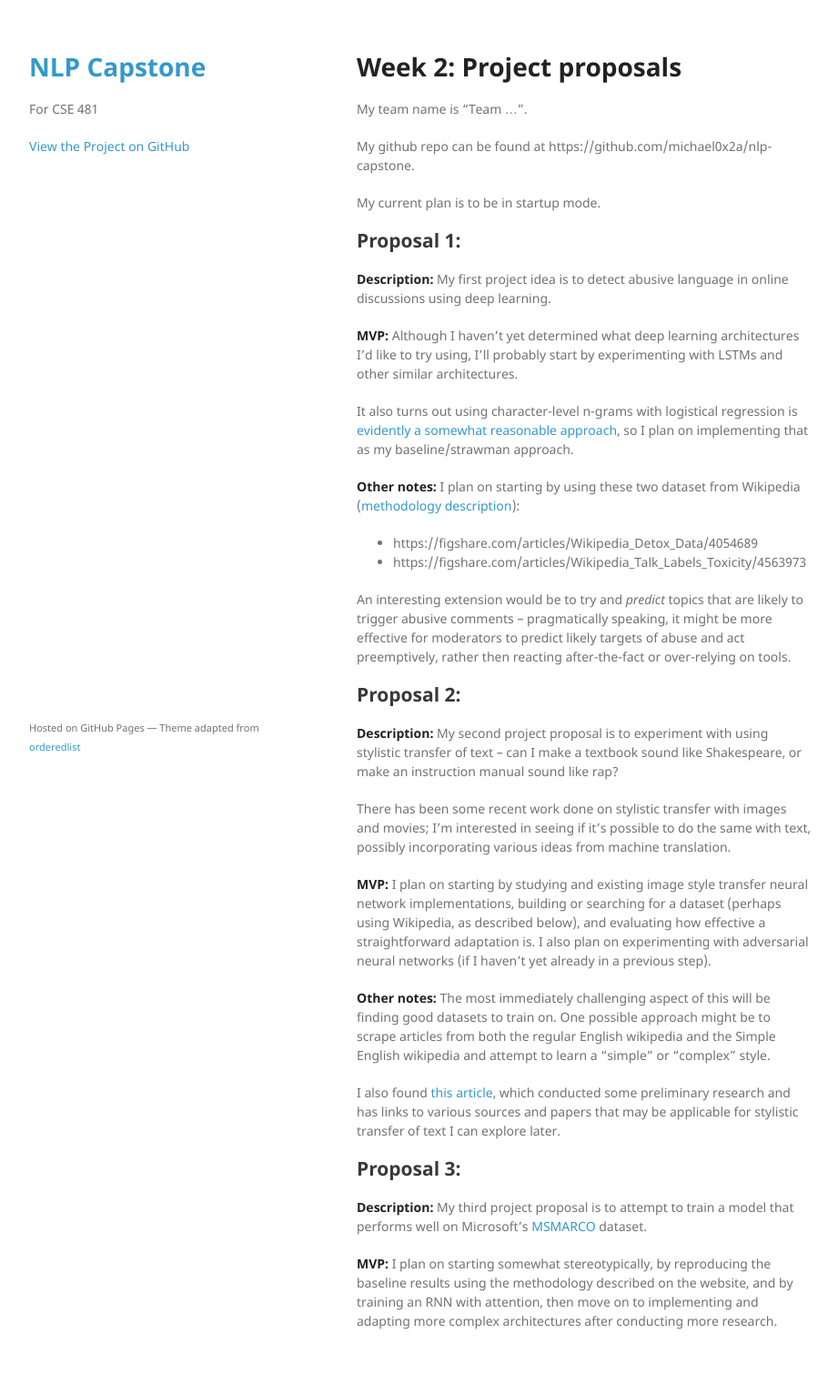
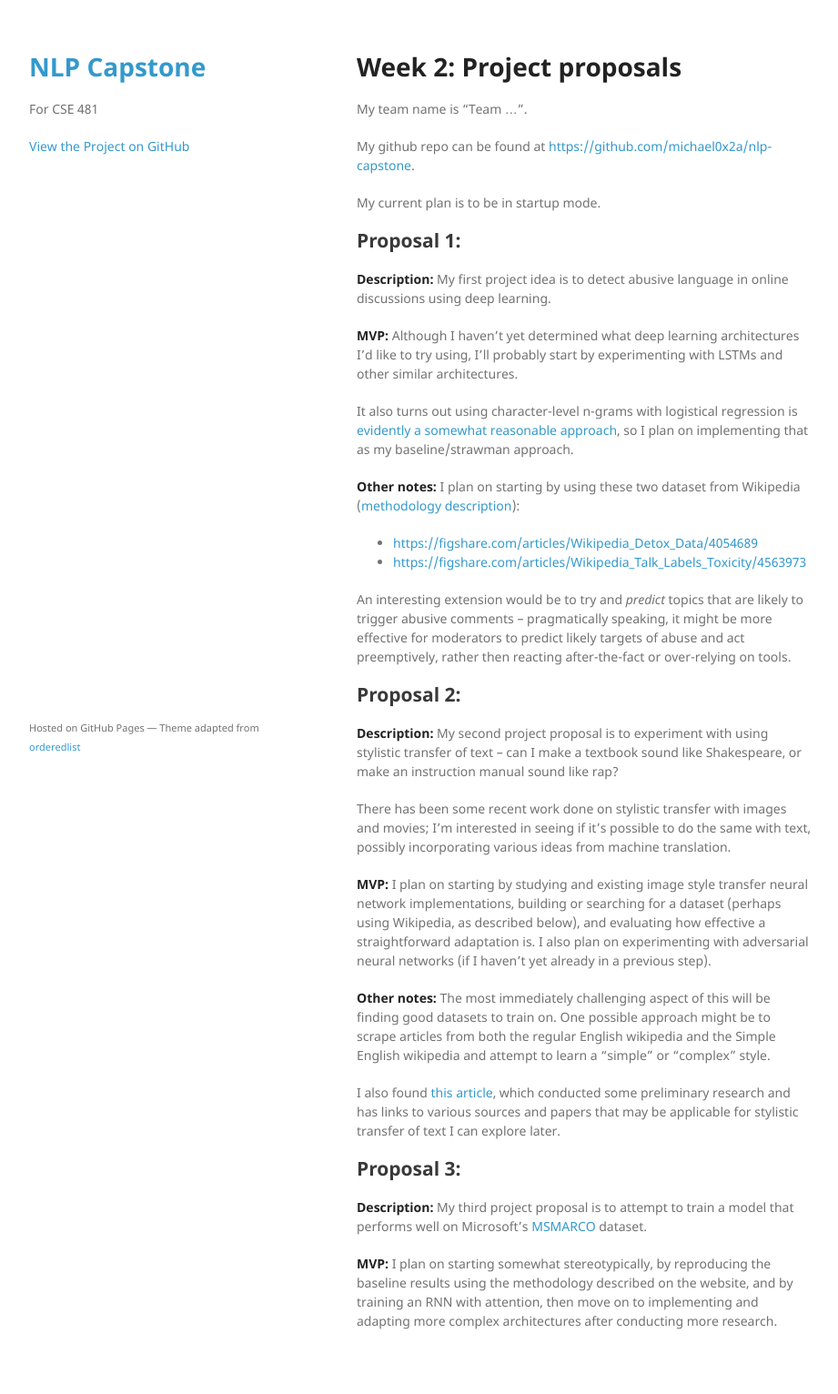
Before and after one commit to Michael0x2a/nlp-capstone, a Jekyll site: the page built from docs/_posts/2017-04-04-week-2.md, in a window 1280 px wide. Shown: the whole page at 91% size, without its empty margins (178-1099 px from the left). Built offline with Jekyll 4.4.1, drawn with Linux system fonts in a browser that asks for light colours; comment, search, counter and statistics services are not loaded; part of the change alters nothing that is shown.

Commit message:
Update links

```diff
--- a/docs/_posts/2017-04-04-week-2.md
+++ b/docs/_posts/2017-04-04-week-2.md
@@ -5,7 +5,9 @@ title: "Week 2: Project proposals"
 
 My team name is "Team ...".
 
-My github repo can be found at https://github.com/michael0x2a/nlp-capstone.
+My github repo can be found at [https://github.com/michael0x2a/nlp-capstone][0].
+
+  [0]: https://github.com/michael0x2a/nlp-capstone
 
 My current plan is to be in startup mode.
 
@@ -27,10 +29,12 @@ as my baseline/strawman approach.
 **Other notes:** I plan on starting by using these two dataset from Wikipedia
 ([methodology description][2]):
 
-- https://figshare.com/articles/Wikipedia_Detox_Data/4054689
-- https://figshare.com/articles/Wikipedia_Talk_Labels_Toxicity/4563973
+- [https://figshare.com/articles/Wikipedia_Detox_Data/4054689][2a]
+- [https://figshare.com/articles/Wikipedia_Talk_Labels_Toxicity/4563973][2b]
 
   [2]: https://arxiv.org/pdf/1610.08914.pdf
+  [2a]: https://figshare.com/articles/Wikipedia_Detox_Data/4054689
+  [2b]: https://figshare.com/articles/Wikipedia_Talk_Labels_Toxicity/4563973
 
 An interesting extension would be to try and _predict_ topics that are likely
 to trigger abusive comments -- pragmatically speaking, it might be more
```
